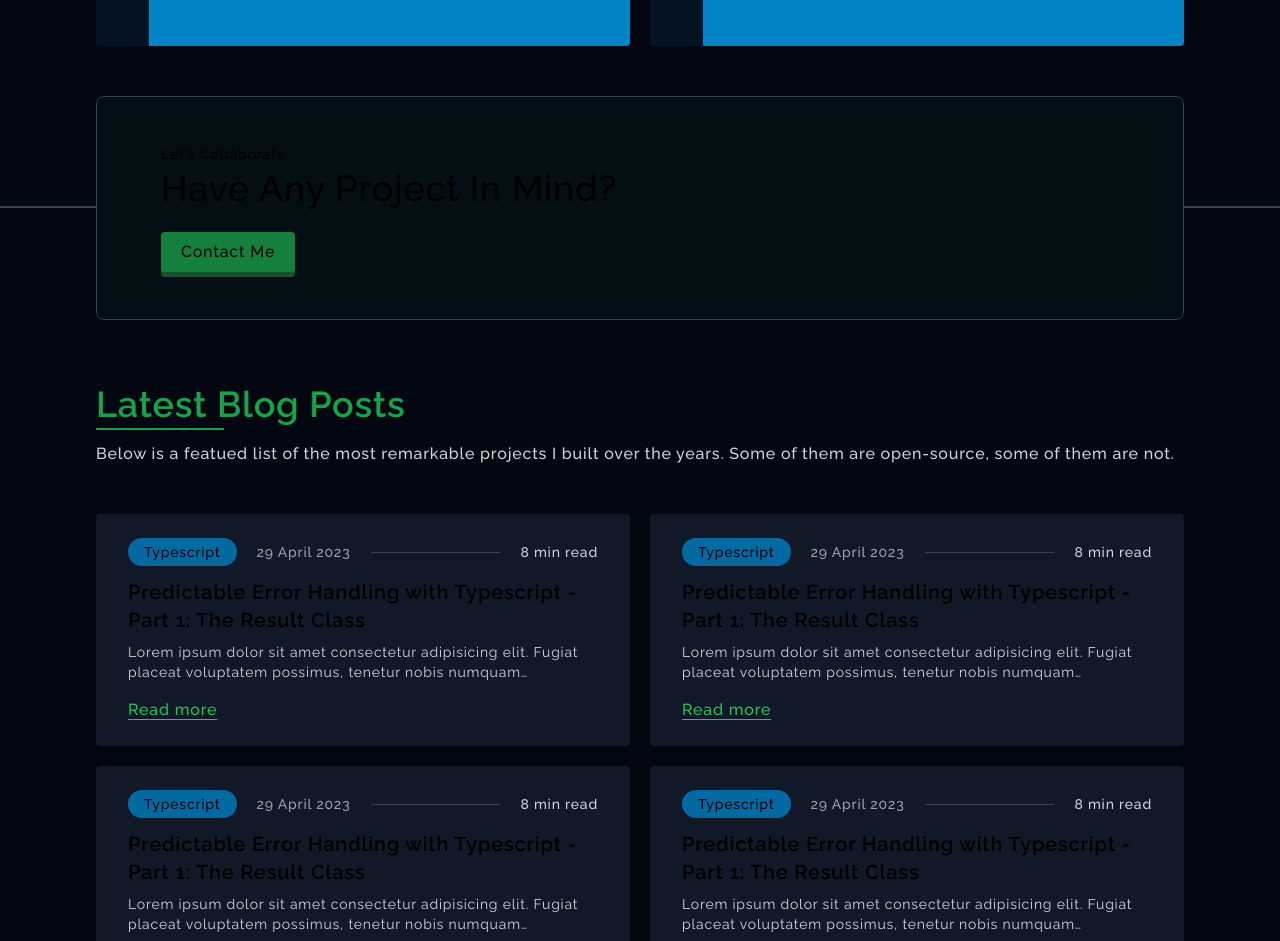
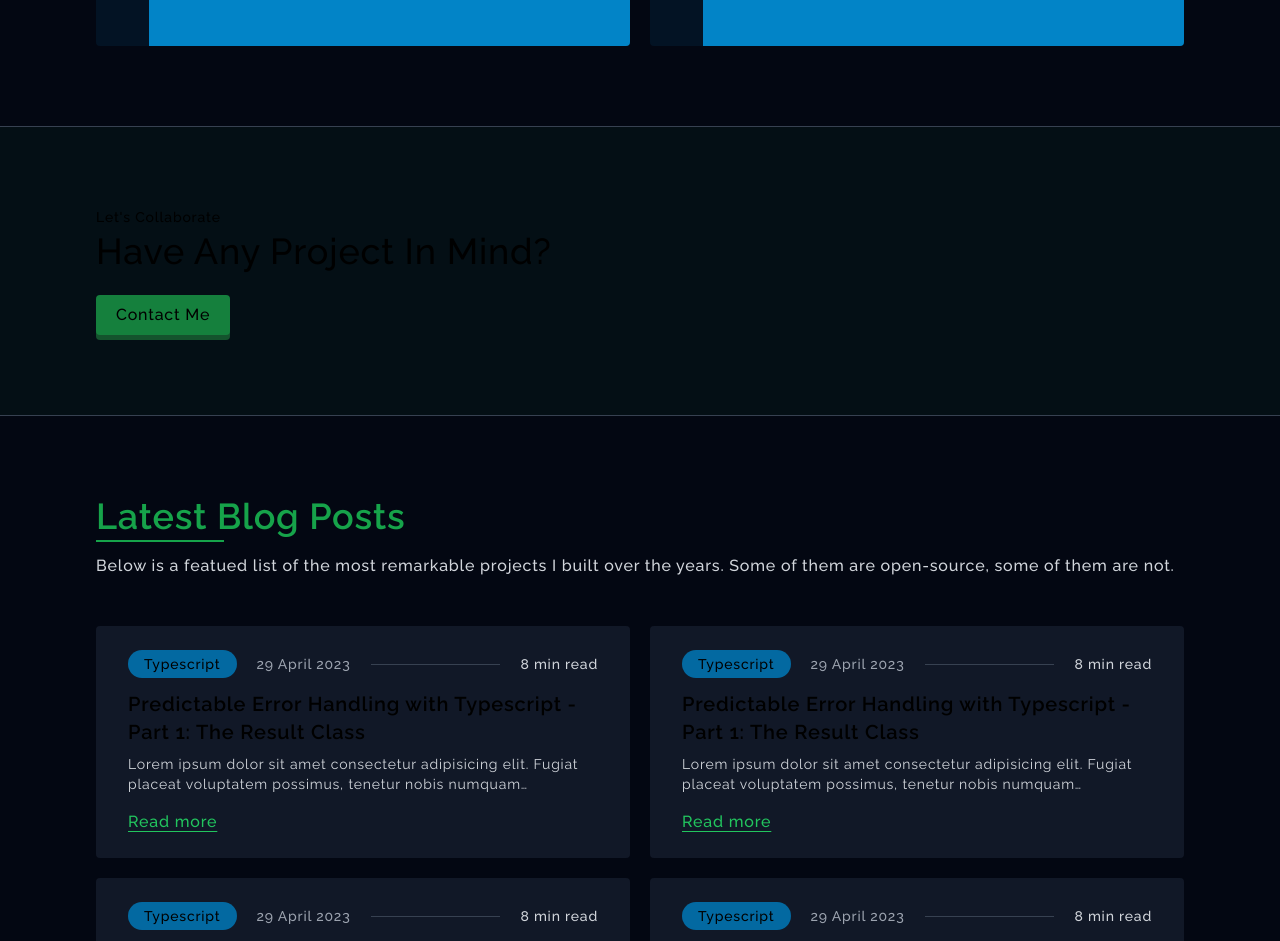
Before and after one commit to yahyaeddhissa/yahyaeddhissa.vercel.app, a Next.js app: page / in a window 1280 px wide. Shown: the part 2300-3241 px from the top of the page. Built offline with nearby package versions, Linux system fonts and the light colour scheme.

Commit message:
Created a reusable section component

```diff
--- a/src/app/page.tsx
+++ b/src/app/page.tsx
@@ -2,6 +2,8 @@ import Link from "next/link";
 import { Button } from "./button";
 import { SocialLink } from "./social-link";
 import { Metadata } from "next";
+import { Section } from "./section";
+import { Fragment } from "react";
 
 export const metadata: Metadata = {
   title: "Yahya Eddhissa - Full Stack Web Solutions Engineer",
@@ -86,7 +88,7 @@ function BlogPost() {
 
 export default function Home() {
   return (
-    <main>
+    <Fragment>
       <div className="h-screen border-b border-b-gray-800">
         <header className="flex md:justify-between justify-center items-center h-20 md:px-24 px-6 w-screen">
           <div className="flex items-center gap-2 flex-none">
@@ -132,7 +134,8 @@ export default function Home() {
           </div>
         </div>
       </div>
-      <section className="md:px-24 px-6 py-20 bg-green-600 bg-opacity-5">
+      <main>
+        <Section>
           <div className="mb-3">
             <h3 className="text-4xl font-semibold text-green-600 mb-1">
               What I do best
@@ -149,8 +152,8 @@ export default function Home() {
             <Skill />
             <Skill />
           </div>
-      </section>
-      <section className="md:px-24 px-6 pt-20 pb-40 border-y border-gray-700">
+        </Section>
+        <Section>
           <div className="mb-3">
             <h3 className="text-4xl font-semibold text-green-600 mb-1">
               Featured Projects
@@ -167,10 +170,8 @@ export default function Home() {
             <Project />
             <Project />
           </div>
-      </section>
-      <section className="md:px-24 px-6 pb-20 border-y border-gray-700 relative">
-        <section className="bg-gray-950 flex items-center -mt-28 rounded-lg w-full h-56 mb-16 overflow-hidden border-gray-700 border">
-          <div className="bg-green-600 bg-opacity-5 px-16 flex items-center h-full w-full">
+        </Section>
+        <Section>
           <div>
             <p className="text-sm mb-1">Let&apos;s Collaborate</p>
             <h4 className="text-4xl font-medium mb-6">
@@ -178,8 +179,8 @@ export default function Home() {
             </h4>
             <Button>Contact Me</Button>
           </div>
-          </div>
-        </section>
+        </Section>
+        <Section>
           <div className="mb-3">
             <h3 className="text-4xl font-semibold text-green-600 mb-1">
               Latest Blog Posts
@@ -196,7 +197,8 @@ export default function Home() {
             <BlogPost />
             <BlogPost />
           </div>
-      </section>
+        </Section>
       </main>
+    </Fragment>
   );
 }
--- /dev/null
+++ b/src/app/section.tsx
@@ -0,0 +1,9 @@
+import { PropsWithChildren } from "react";
+
+export function Section({ children }: PropsWithChildren) {
+  return (
+    <section className="md:px-24 px-6 py-20 odd:bg-green-600 odd:bg-opacity-5 last-of-type:border-0 border-b border-gray-700">
+      {children}
+    </section>
+  );
+}
```
Lines whose indentation alone changed are shown as unchanged.
